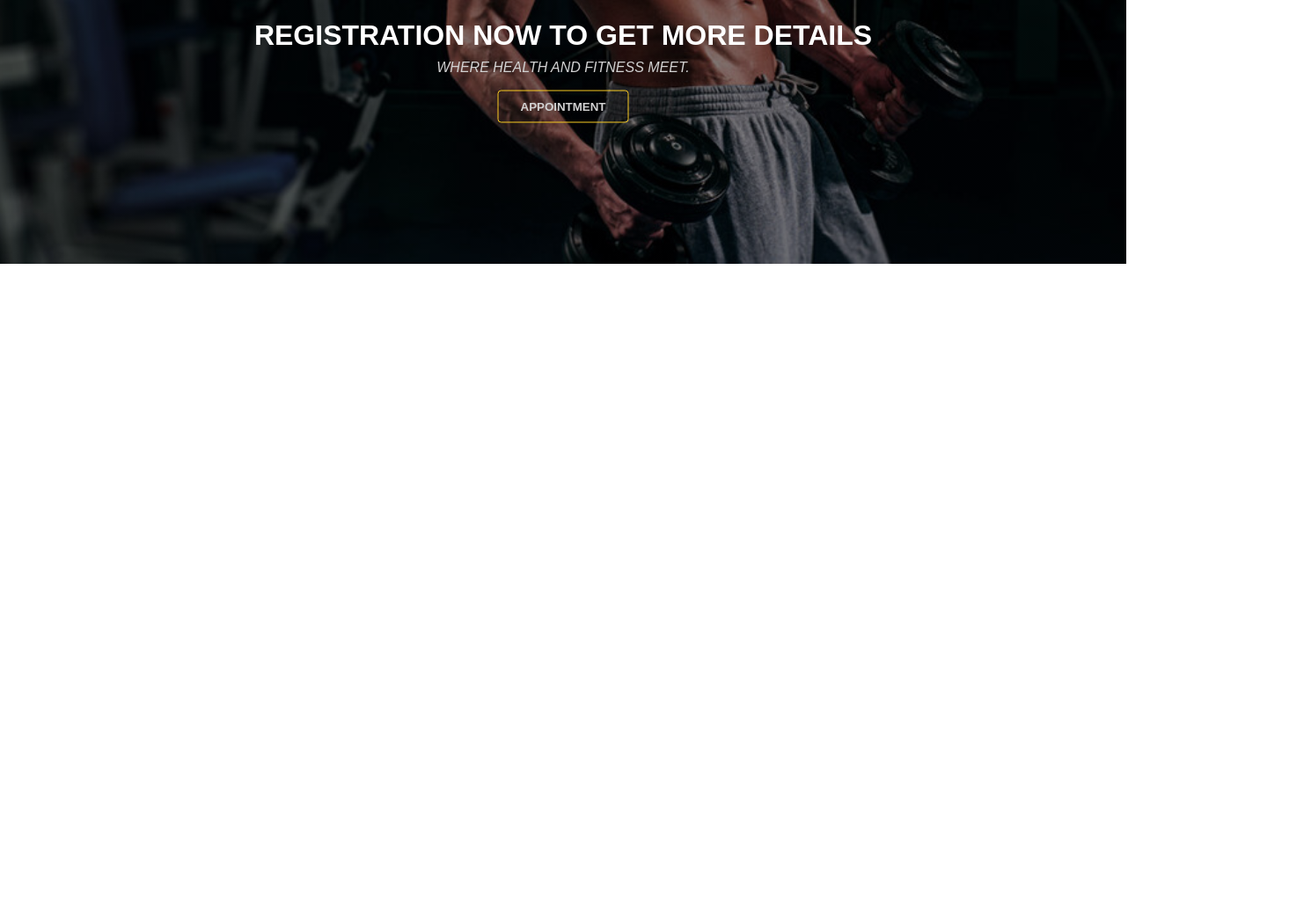
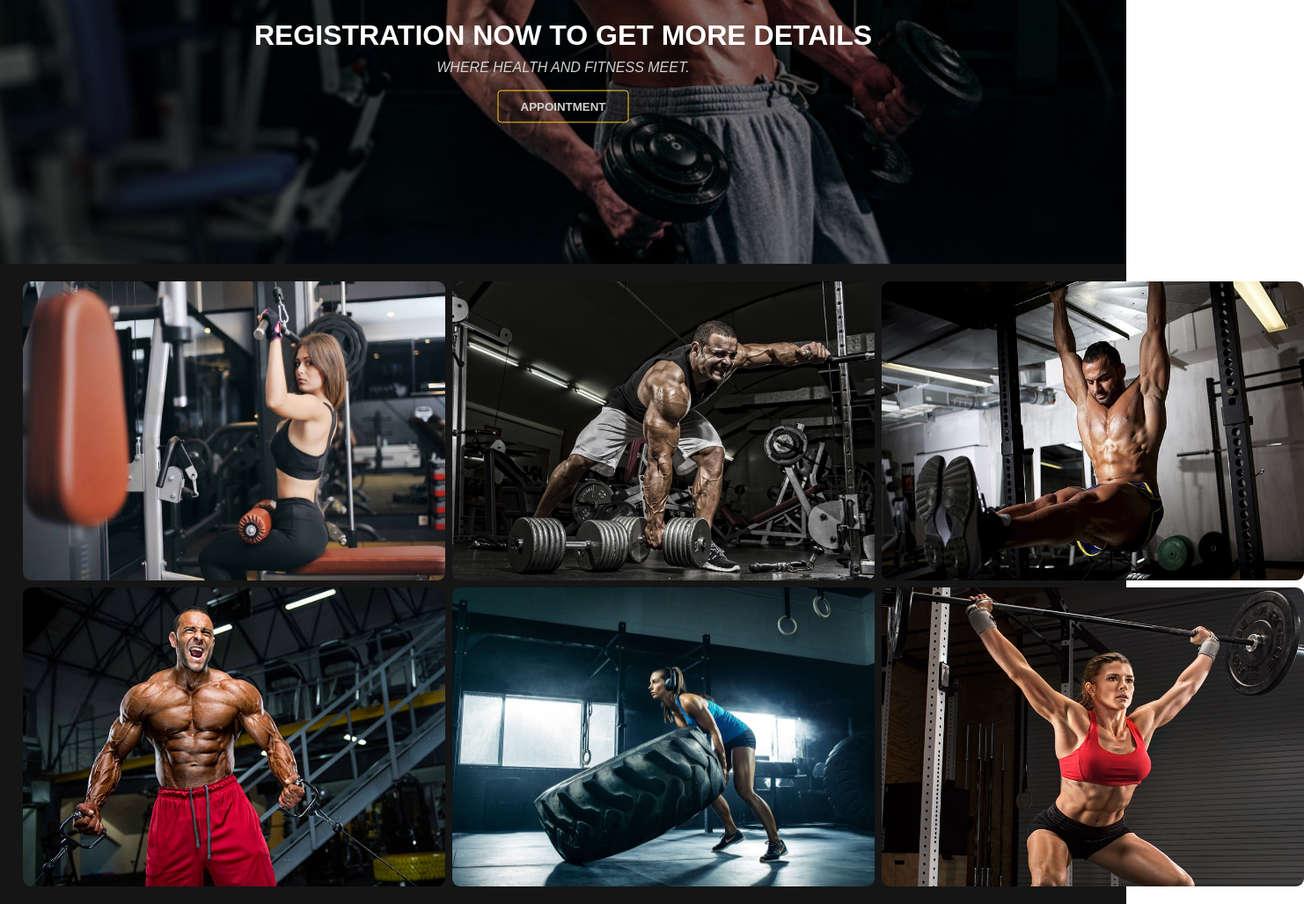
Before and after one commit to Kevenpinheiro/gym-website, a plain HTML site: page index.html in a window 1280 px wide. Shown: the part 2725-3753 px from the top of the page at 88% size, 1482 px wide, since content can reach past the window. Before the commit the page ends 3025 px from the top, so only its background shows below. Drawn offline with Linux system fonts and the light colour scheme.

Commit message:
feat: add gallery section

```diff
--- a/index.html
+++ b/index.html
@@ -151,5 +151,31 @@
       <p>WHERE HEALTH AND FITNESS MEET.</p>
       <button>APPOINTMENT</button>
     </div>
+
+    <div class="div gallery">
+              <div class="image">
+                  <img src="./src/img/gallery_1.jpg" >
+              </div>
+
+              <div class="image">
+                <img src="./src/img/gallery_2.jpg" >
+            </div>
+
+            <div class="image">
+              <img src="./src/img/gallery_3.jpg" >
+          </div>
+
+          <div class="image">
+            <img src="./src/img/gallery_4.jpg" >
+        </div>
+
+        <div class="image">
+          <img src="./src/img/gallery_5.jpg" >
+      </div>
+
+      <div class="image">
+        <img src="./src/img/gallery_6.jpg" >
+      </div>
+  </div>
 </body>
 </html>
--- a/styles/@imports.css
+++ b/styles/@imports.css
@@ -3,3 +3,4 @@
 @import url('./classes.css');
 @import url('./plan.css');
 @import url('./registration.css');
+@import url('./gallery.css');
--- /dev/null
+++ b/styles/gallery.css
@@ -0,0 +1,30 @@
+.gallery {
+  width: 100%;
+  height: auto;
+  padding: 20px 2%;
+
+  background-color: #151515;
+
+  display: grid;
+  grid-template-columns: 1fr 1fr 1fr;
+  gap: 8px;
+}
+
+.gallery .image {
+  width: 480px;
+  height: 340px;
+  overflow: hidden;
+
+  border-radius: 9px;
+}
+
+.gallery .image img {
+  width: 480px;
+  height: 340px;
+
+  transition: 0.4s;
+}
+
+.gallery .image img:hover {
+  transform: scale(1.1);
+}
```
